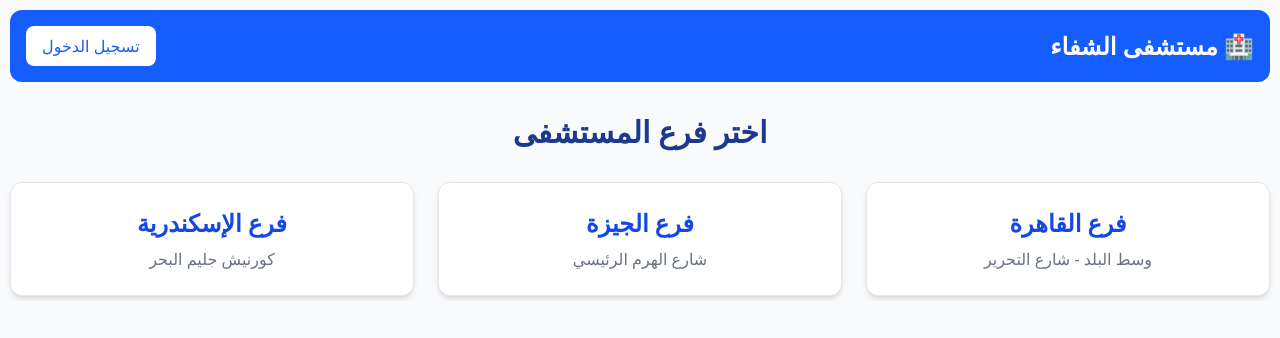
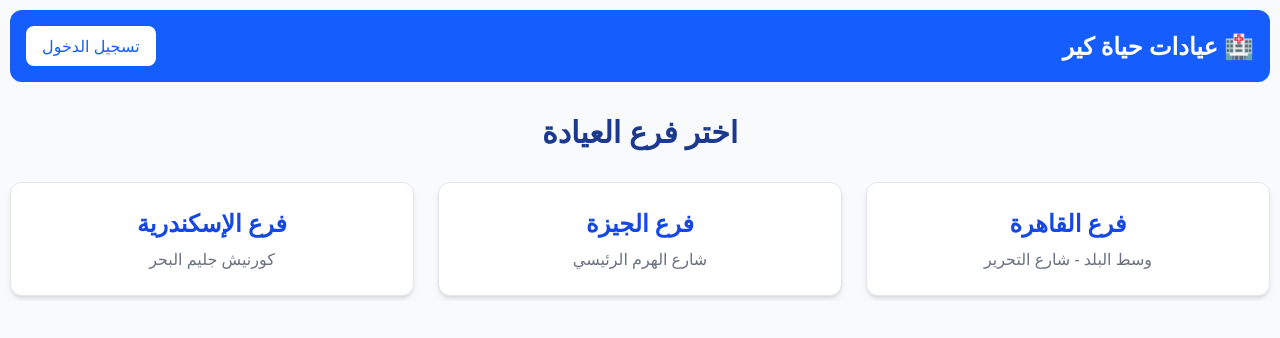
Before and after one commit to karim-ali375/hospital-managment-system, a website: page public/index.html in a window 1280 px wide. Drawn offline with nearby package versions, Linux system fonts and the light colour scheme.

Commit message:
update hospital name and headers

```diff
--- a/public/index.html
+++ b/public/index.html
@@ -46,11 +46,11 @@
 
 <body class="bg-gray-50 p-6">
     <nav class="bg-blue-600 text-white p-4 rounded-xl mb-8 flex justify-between items-center">
-        <h1 class="text-2xl font-bold">🏥 مستشفى الشفاء</h1>
+        <h1 class="text-2xl font-bold">🏥 عيادات حياة كير</h1>
         <a href="auth.html" class="bg-white text-blue-600 px-4 py-2 rounded-lg font-medium">تسجيل الدخول</a>
     </nav>
 
-    <h2 class="text-3xl font-bold text-center mb-8 text-blue-900">اختر فرع المستشفى</h2>
+    <h2 class="text-3xl font-bold text-center mb-8 text-blue-900">اختر فرع العيادة</h2>
     <div class="grid grid-cols-1 md:grid-cols-3 gap-6 max-w-4xl mx-auto">
         <div onclick="goToSpecialties('القاهرة')" class="bg-white p-6 rounded-xl shadow-md cursor-pointer hover:scale-105 transition text-center border border-gray-200">
             <h3 class="text-2xl font-bold text-blue-700">فرع القاهرة</h3>
```
